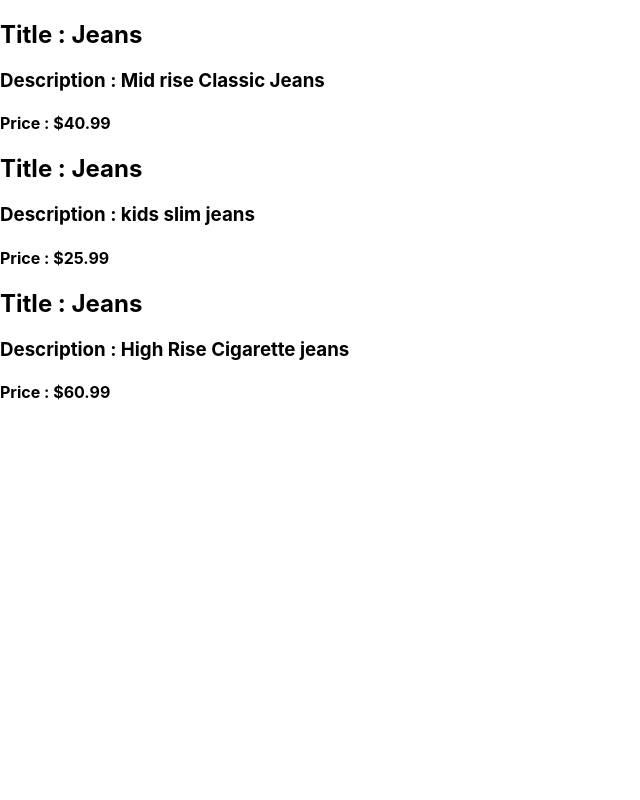
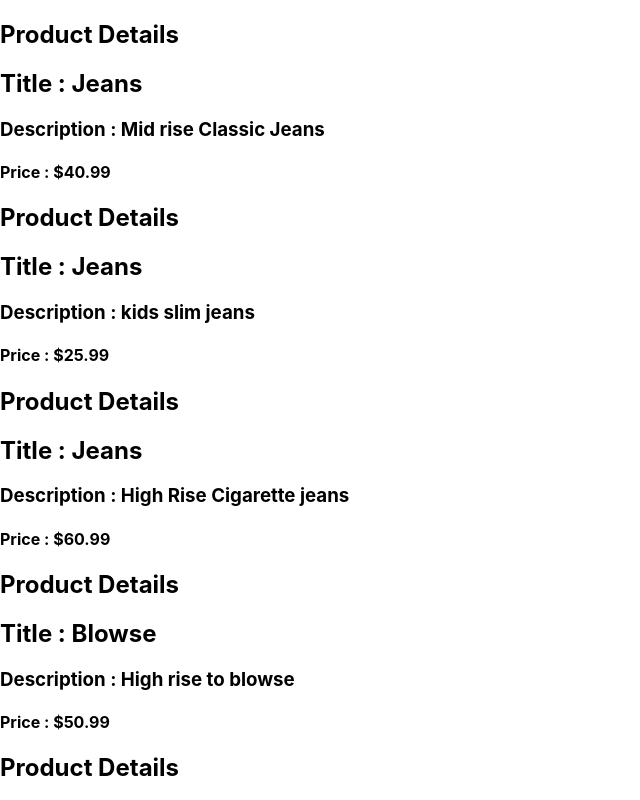
Before and after one commit to krivistechnologies/react-list-rendenring, a React (Create React App) app: page / in a window 1280 px wide. Shown: the top 800 px of the page, without its empty margins (0-640 px from the left). Built offline with nearby package versions, Linux system fonts and the light colour scheme.

Commit message:
added more products

```diff
--- a/src/App.js
+++ b/src/App.js
@@ -5,6 +5,7 @@ function App() {
   return (
     <div>
       <ListRendering />
+      <ListRendering />
     </div>
   );
 }
--- a/src/ListRendering.js
+++ b/src/ListRendering.js
@@ -22,6 +22,12 @@ function ListRendering() {
       title: "Jeans",
       description: "High Rise Cigarette jeans",
       price: "$60.99"
+    },
+    {
+      id: 4,
+      title: "Blowse",
+      description: "High rise to blowse",
+      price: "$50.99"
     }
   ];
 
--- a/src/Product.js
+++ b/src/Product.js
@@ -2,6 +2,7 @@ import React from "react";
 function Product({ product }) {
   return (
     <div>
+      <h2>Product Details</h2>
       <h2>Title : {product.title}</h2>
       <h3>Description : {product.description}</h3>
       <h4>Price : {product.price}</h4>
```
